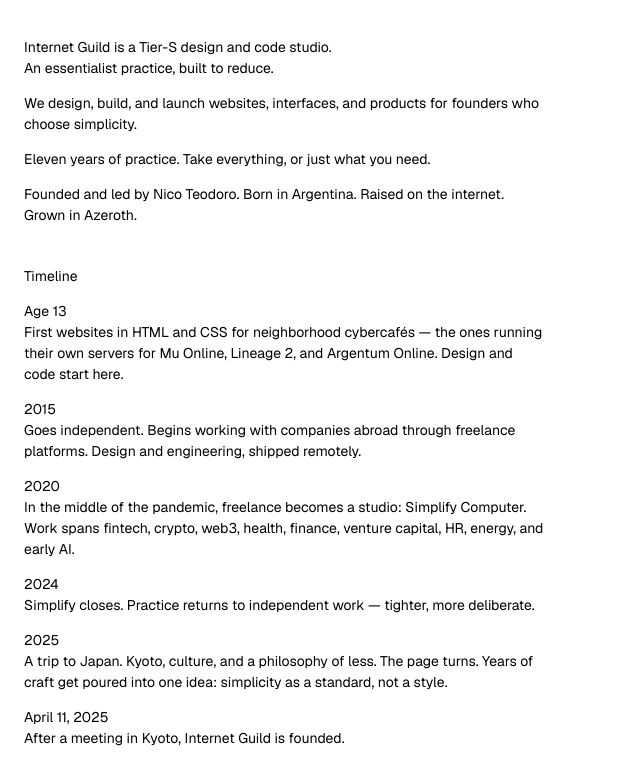
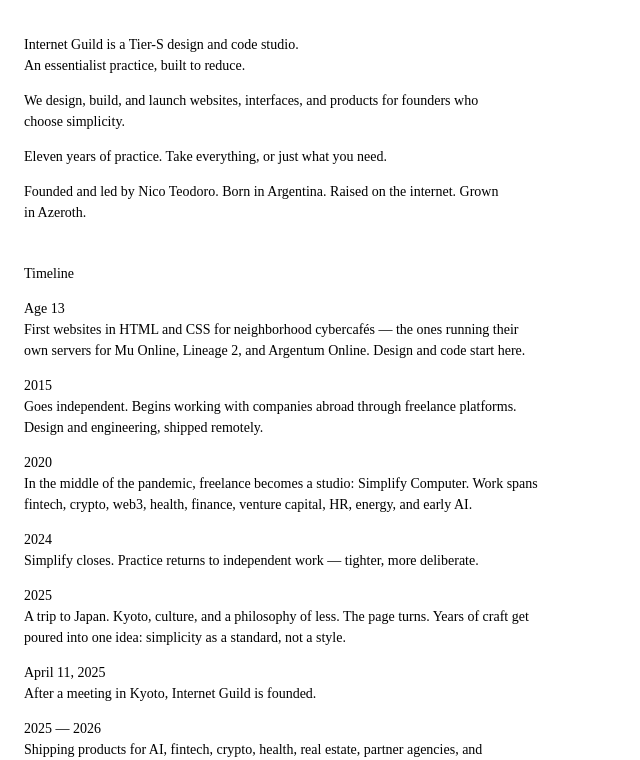
Before and after one commit to Nicoteodoro/internet-guild, a plain HTML site: page about.html in a window 1280 px wide. Shown: the part 76-836 px from the top of the page, without its empty margins (0-640 px from the left). Drawn offline with nearby package versions, Linux system fonts and the light colour scheme.

Commit message:
Use Times New Roman sitewide

```diff
--- a/about.html
+++ b/about.html
@@ -5,9 +5,6 @@
   <meta name="viewport" content="width=device-width, initial-scale=1">
   <meta name="theme-color" content="#ffffff">
   <title>About / Internet Guild</title>
-  <link rel="preconnect" href="https://fonts.googleapis.com">
-  <link rel="preconnect" href="https://fonts.gstatic.com" crossorigin>
-  <link href="https://fonts.googleapis.com/css2?family=Geist:wght@400;500&display=swap" rel="stylesheet">
   <style>
     html,
     body {
@@ -19,7 +16,7 @@
       min-height: 100dvh;
       background: #fff;
       color: #000;
-      font-family: "Geist", system-ui, sans-serif;
+      font-family: "Times New Roman", Times, serif;
       -webkit-font-smoothing: antialiased;
       -moz-osx-font-smoothing: grayscale;
     }
```
Also changed, not shown: contact.html (+1 -4 lines), index.html (+1 -4 lines), work.html (+1 -4 lines).
